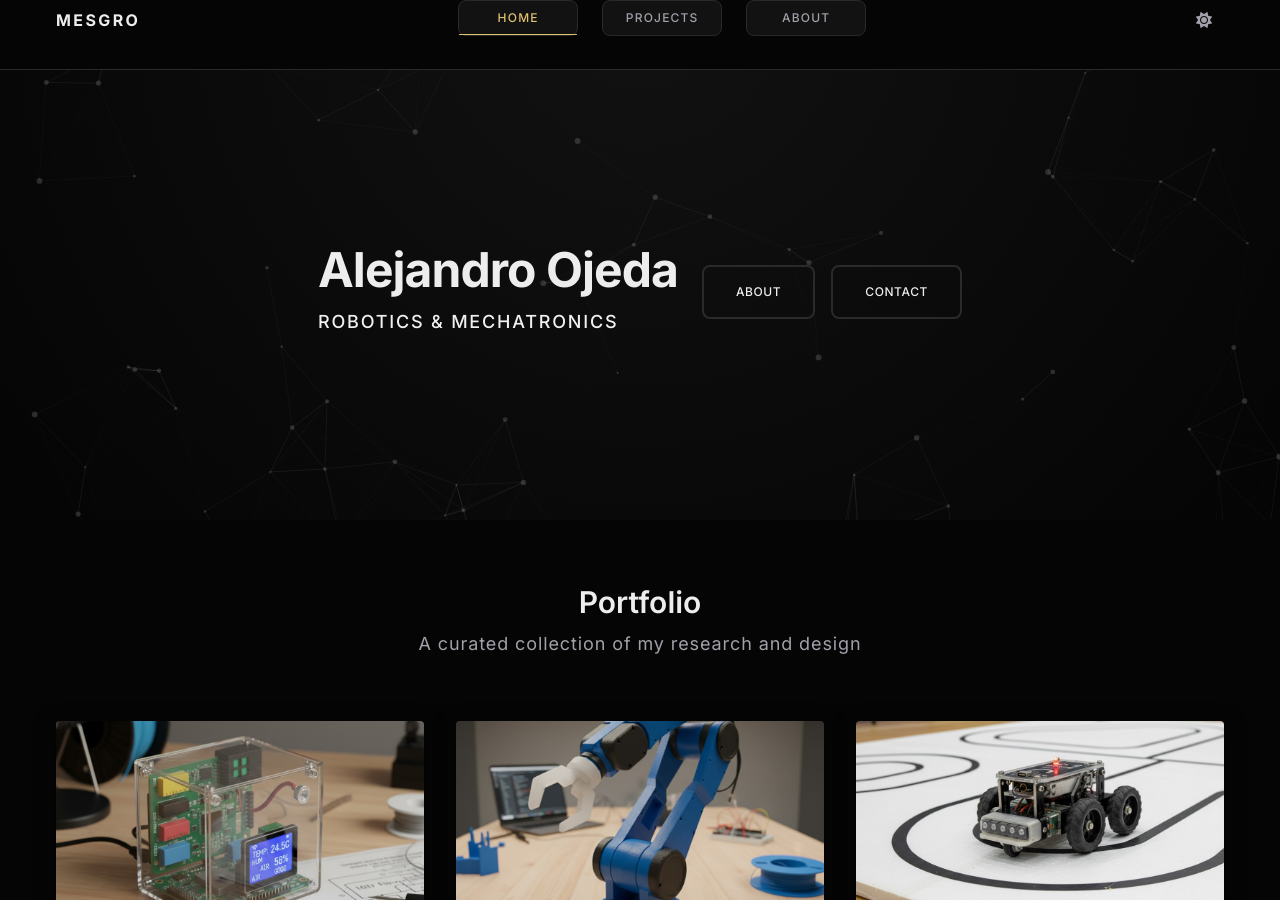
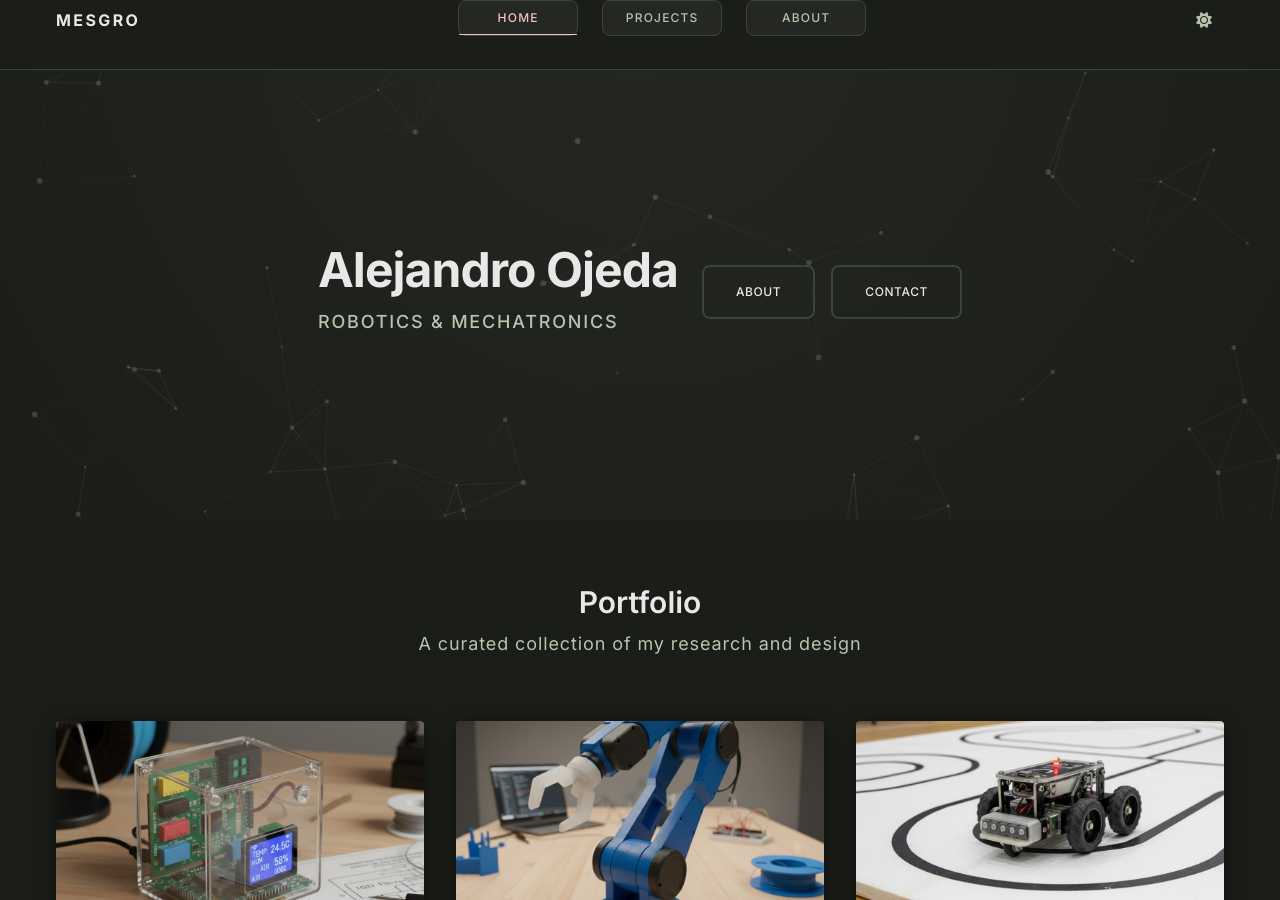
Before and after one commit to josephineoe/josephineoe.github.io, a Jekyll site: the page built from index.md, in a window 1280 px wide and 900 px high. Built offline with Jekyll 4.4.1, drawn with Linux system fonts in a browser that asks for light colours; nearby versions of some CDN libraries; comment, search, counter and statistics services are not loaded.

Commit message:
Colour update

```diff
--- a/_sass/_base.scss
+++ b/_sass/_base.scss
@@ -5,26 +5,32 @@
 
 /* CSS Custom Properties */
 :root {
-  /* Colors - Light Theme (Elegant Architecture) */
-  --primary-color: #1a1a1b;
-  --primary-dark: #000000;
-  --secondary-color: #64748b;
-  --accent-color: #c5a059;
-  /* Muted Gold */
-  --background-color: #fcfcfd;
+  /* Colors - Light Theme (Blush & Sage) */
+  --primary-color: #555d50;
+  /* Muted sage green */
+  --primary-dark: #3d4338;
+  --secondary-color: #7a8171;
+  /* Lighter sage */
+  --accent-color: #f4c2c2;
+  /* Soft blush pink */
+  --accent-dark: #e8a8a8;
+  /* Deeper blush */
+  --background-color: #faf8f6;
+  /* Warm off-white */
   --surface-color: #ffffff;
-  --text-primary: #121212;
-  --text-secondary: #4a4a4a;
-  --text-muted: #8e8e8e;
-  --border-color: #efefef;
-  --shadow-color: rgba(0, 0, 0, 0.04);
-  --shadow-hover: rgba(0, 0, 0, 0.08);
+  --text-primary: #2d2d2d;
+  --text-secondary: #555d50;
+  --text-muted: #8a8a8a;
+  --border-color: #f4c2c2;
+  /* Pink borders */
+  --shadow-color: rgba(85, 93, 80, 0.08);
+  --shadow-hover: rgba(85, 93, 80, 0.15);
 
   /* Colors - Semantic */
-  --success-color: #2d3436;
-  --warning-color: #c5a059;
-  --error-color: #a40000;
-  --info-color: #1a1a1b;
+  --success-color: #7a8171;
+  --warning-color: #e8a8a8;
+  --error-color: #d4595f;
+  --info-color: #555d50;
 
   /* Spacing */
   --spacing-xs: 0.25rem;
@@ -89,31 +95,28 @@
 
 /* Dark Theme (Deep Space) */
 [data-theme="dark"] {
-  --primary-color: #f0f0f0;
-  --primary-dark: #ffffff;
-  --secondary-color: #94a3b8;
-  --accent-color: #e0c070;
-  --background-color: #050505;
-  --surface-color: #121212;
-  --text-primary: #ededed;
-  --text-secondary: #a1a1aa;
-  --text-muted: #71717a;
-  --border-color: #2a2a2a;
+  --primary-color: #b8c4ad;
+  /* Light sage for dark mode */
+  --primary-dark: #d4e0c9;
+  --secondary-color: #9aa88f;
+  --accent-color: #f4c2c2;
+  /* Keep the pink bright */
+  --accent-dark: #ffd4d4;
+  --background-color: #1a1d18;
+  /* Deep sage black */
+  --surface-color: #252822;
+  /* Dark sage surface */
+  --text-primary: #e8e8e8;
+  --text-secondary: #b8c4ad;
+  --text-muted: #7a8171;
+  --border-color: #3d4338;
   --shadow-color: rgba(0, 0, 0, 0.5);
   --shadow-hover: rgba(0, 0, 0, 0.7);
 
   /* Code Blocks - Dark */
-  --code-bg: #1e1e1e;
-  /* VS Code Dark style */
-  --code-text: #d4d4d4;
-  --code-border: #333333;
-}
-
-[data-theme="light"] {
-  /* ... existing light variables ... */
-  --code-bg: #f5f5f5;
-  --code-text: #24292e;
-  --code-border: #e1e4e8;
+  --code-bg: #1e211d;
+  --code-text: #b8c4ad;
+  --code-border: #3d4338;
 }
 
 /* Reset and Base Styles */
```
